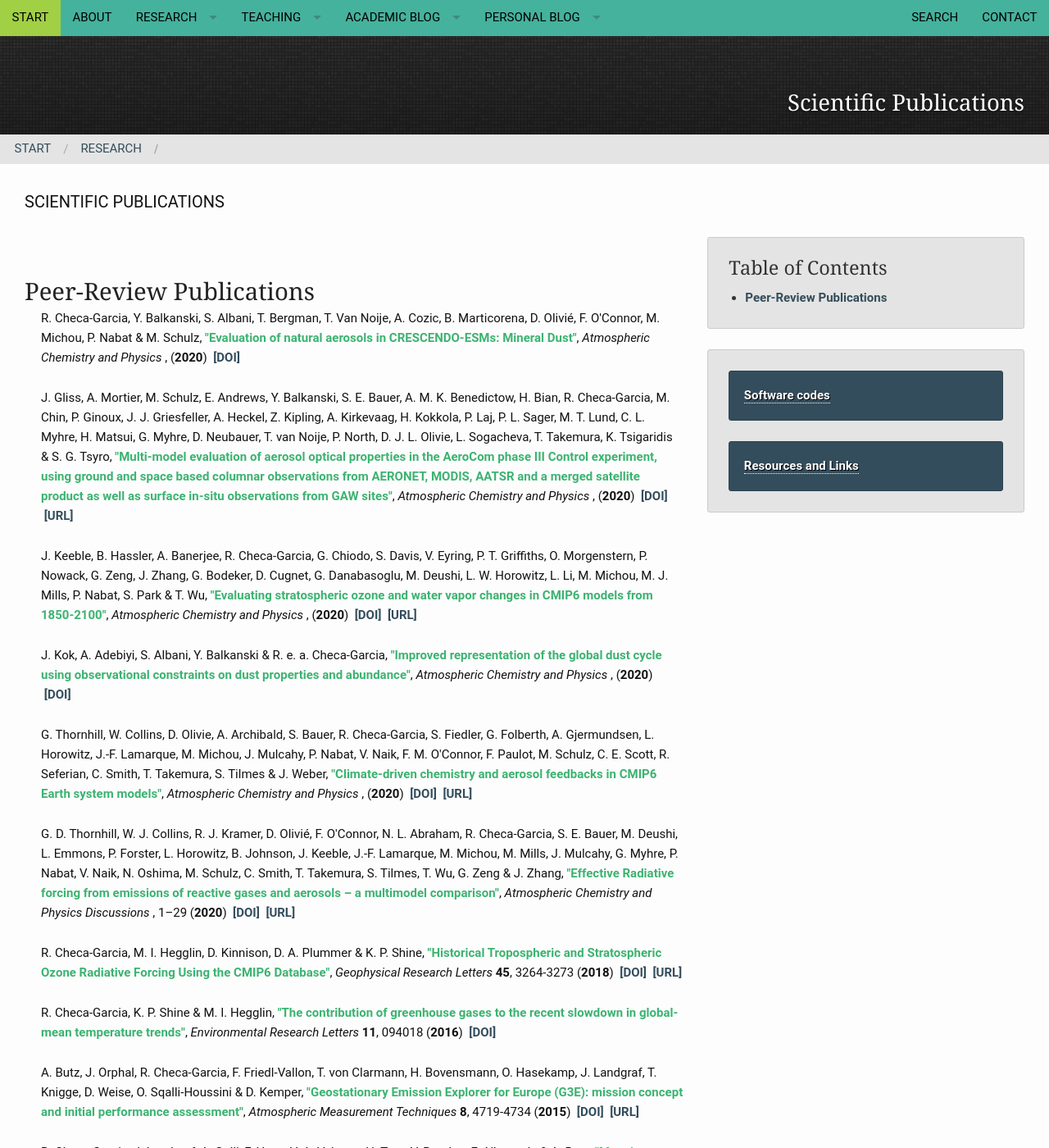
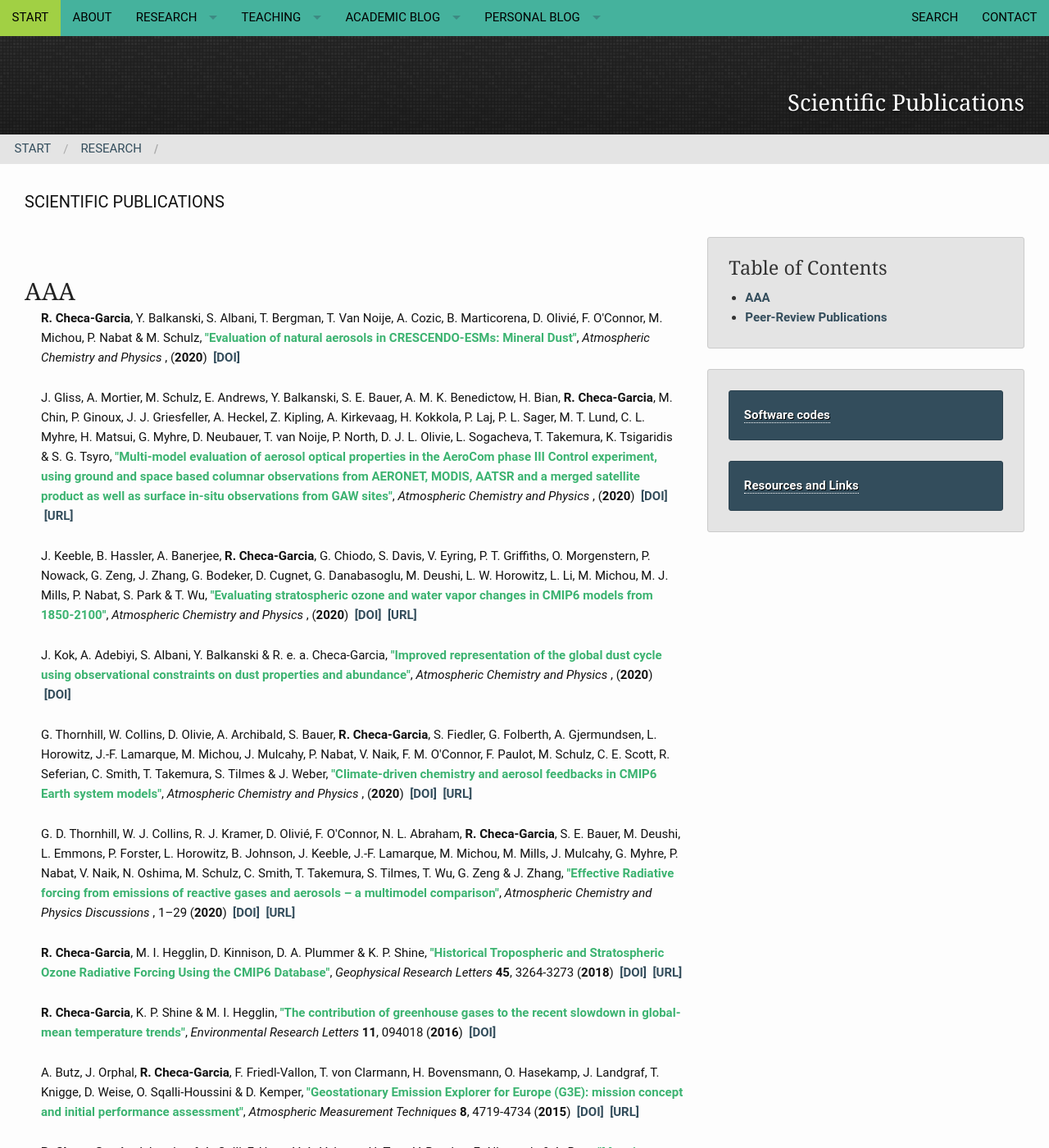
Before and after one commit to RCHG/rchg.github.io, a Jekyll site: the page built from pages/publications.md, in a window 1280 px wide and 1400 px high. Shown: the whole window at 82% size. Built offline with Jekyll 4.4.1, drawn with Linux system fonts in a browser that asks for light colours; nearby versions of some CDN libraries; comment, search, counter and statistics services are not loaded; some of the changed text lies outside the part shown.

Commit message:
Update publications.md

```diff
--- a/pages/publications.md
+++ b/pages/publications.md
@@ -25,6 +25,9 @@
 
 </div><!-- /.medium-4.columns -->
 <div class="medium-8 medium-pull-4 columns" markdown="1">
+
+## AAA
+{% include peer-review %}
 
 ## Peer-Review Publications
 <ul>
```
